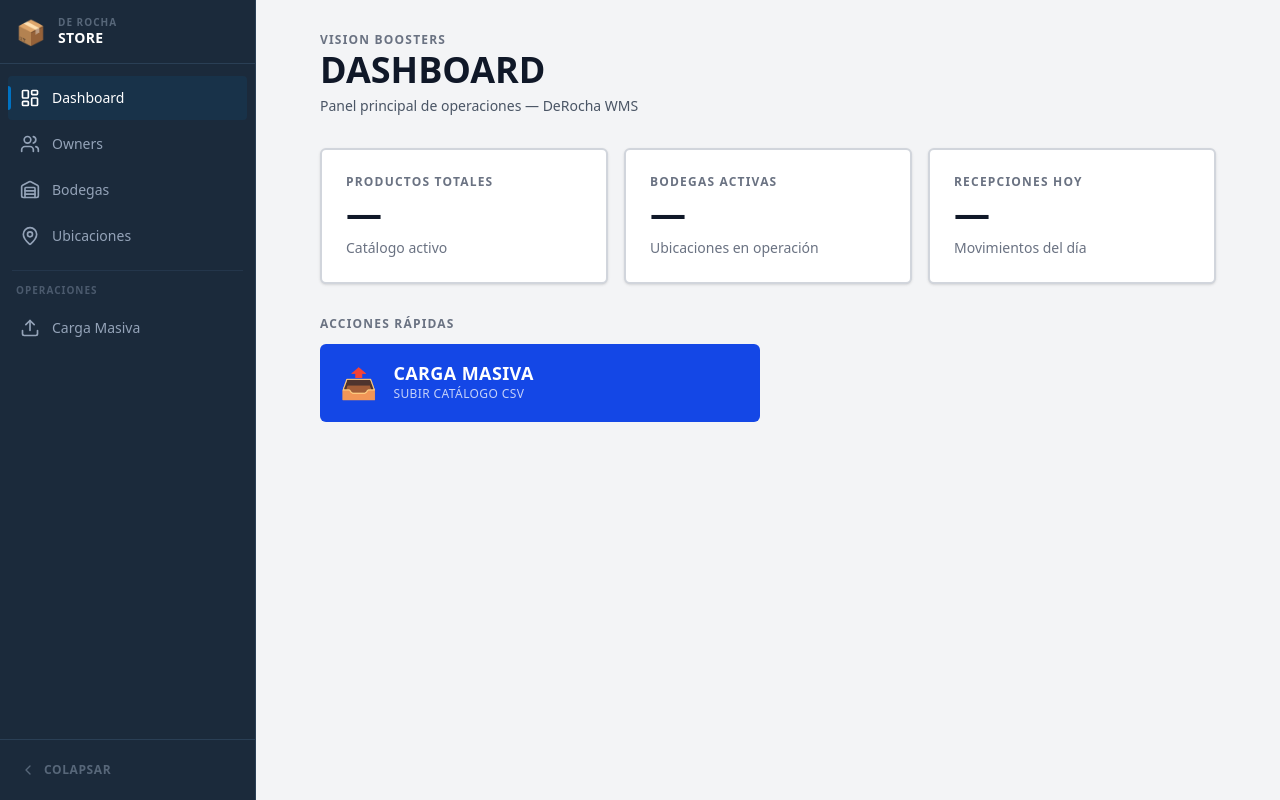
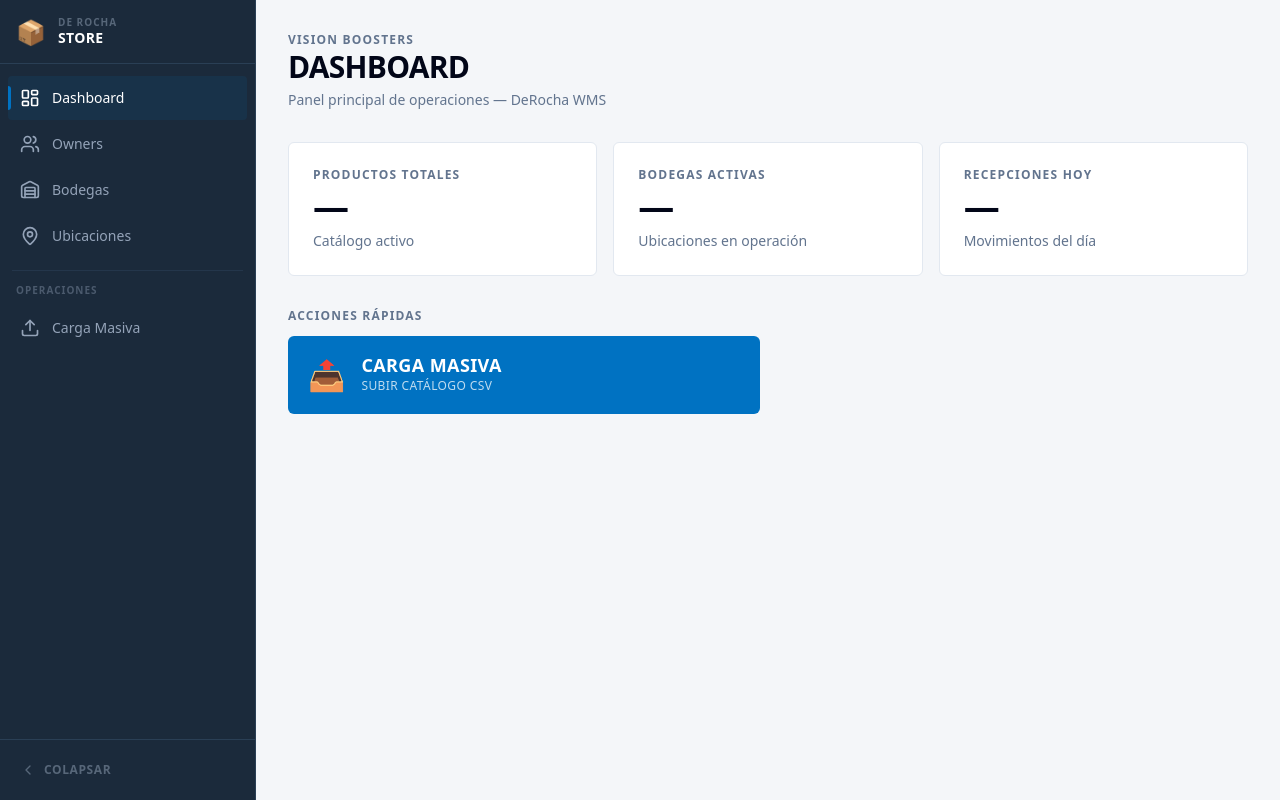
Before and after one commit to jowel00/wms-frontend, a Next.js app: page / in a window 1280 px wide. Built offline with nearby package versions, Linux system fonts and the light colour scheme.

Commit message:
feat: Pagina principal actualizada para alinearse con los estilos globales

```diff
--- a/src/app/page.tsx
+++ b/src/app/page.tsx
@@ -15,27 +15,26 @@ function KpiCard({
   sub?: string;
 }) {
   return (
-    <div className="bg-white border-2 border-gray-300 rounded-lg p-6 shadow-sm">
-      <p className="text-xs font-bold text-gray-500 uppercase tracking-widest mb-1">{label}</p>
-      <p className="text-4xl font-black text-gray-900">{value}</p>
-      {sub && <p className="text-sm text-gray-500 mt-1">{sub}</p>}
+    <div className="bg-card border border-border rounded-lg p-6">
+      <p className="text-xs font-bold text-muted-foreground uppercase tracking-widest mb-1">{label}</p>
+      <p className="text-4xl font-black text-foreground">{value}</p>
+      {sub && <p className="text-sm text-muted-foreground mt-1">{sub}</p>}
     </div>
   );
 }
 
 export default function DashboardPage() {
   return (
-    <main className="min-h-screen bg-gray-100 p-4 md:p-8">
-      <div className="max-w-4xl mx-auto">
+    <div className="p-6 md:p-8 max-w-5xl">
 
       <header className="mb-8">
-          <p className="text-xs font-bold text-gray-500 uppercase tracking-widest mb-1">
+        <p className="text-xs font-bold text-muted-foreground uppercase tracking-widest mb-1">
           Vision Boosters
         </p>
-          <h1 className="text-4xl font-black text-gray-900 uppercase leading-none">
+        <h1 className="text-3xl font-black text-foreground uppercase leading-none tracking-tight">
           Dashboard
         </h1>
-          <p className="text-gray-600 mt-2 text-sm">
+        <p className="text-muted-foreground mt-2 text-sm">
           Panel principal de operaciones — DeRocha WMS
         </p>
       </header>
@@ -47,13 +46,13 @@ export default function DashboardPage() {
       </section>
 
       <section aria-label="Acciones rápidas">
-          <h2 className="text-xs font-bold text-gray-500 uppercase tracking-widest mb-3">
+        <h2 className="text-xs font-bold text-muted-foreground uppercase tracking-widest mb-3">
           Acciones Rápidas
         </h2>
         <div className="grid grid-cols-1 sm:grid-cols-2 gap-4">
           <Link
             href="/products/bulk-upload"
-              className="flex items-center gap-4 bg-blue-700 hover:bg-blue-800 text-white rounded-lg p-5 font-black uppercase tracking-wide transition-colors"
+            className="flex items-center gap-4 bg-primary hover:bg-primary/90 text-primary-foreground rounded-lg p-5 font-black uppercase tracking-wide transition-colors"
           >
             <span className="text-3xl" aria-hidden="true">📤</span>
             <div>
@@ -65,6 +64,5 @@ export default function DashboardPage() {
       </section>
 
     </div>
-    </main>
   );
 }
```
Lines whose indentation alone changed are shown as unchanged.
